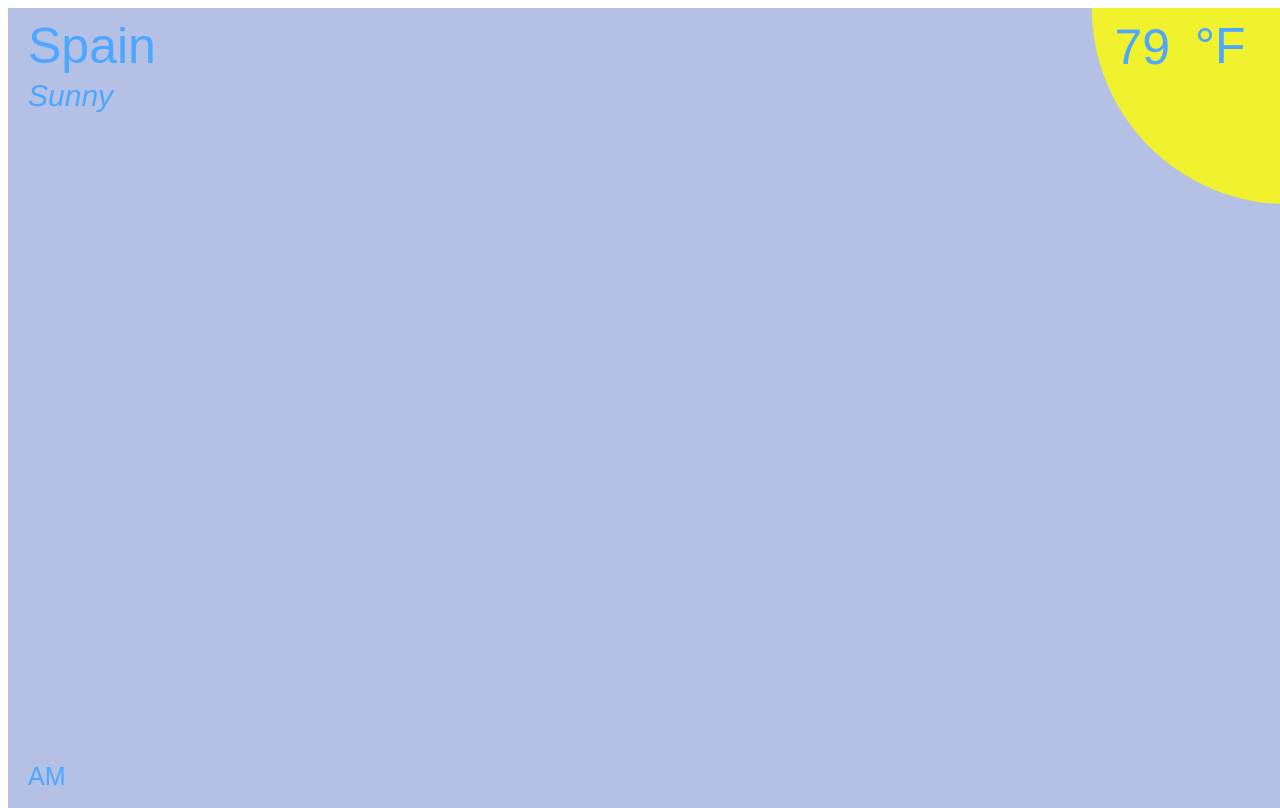
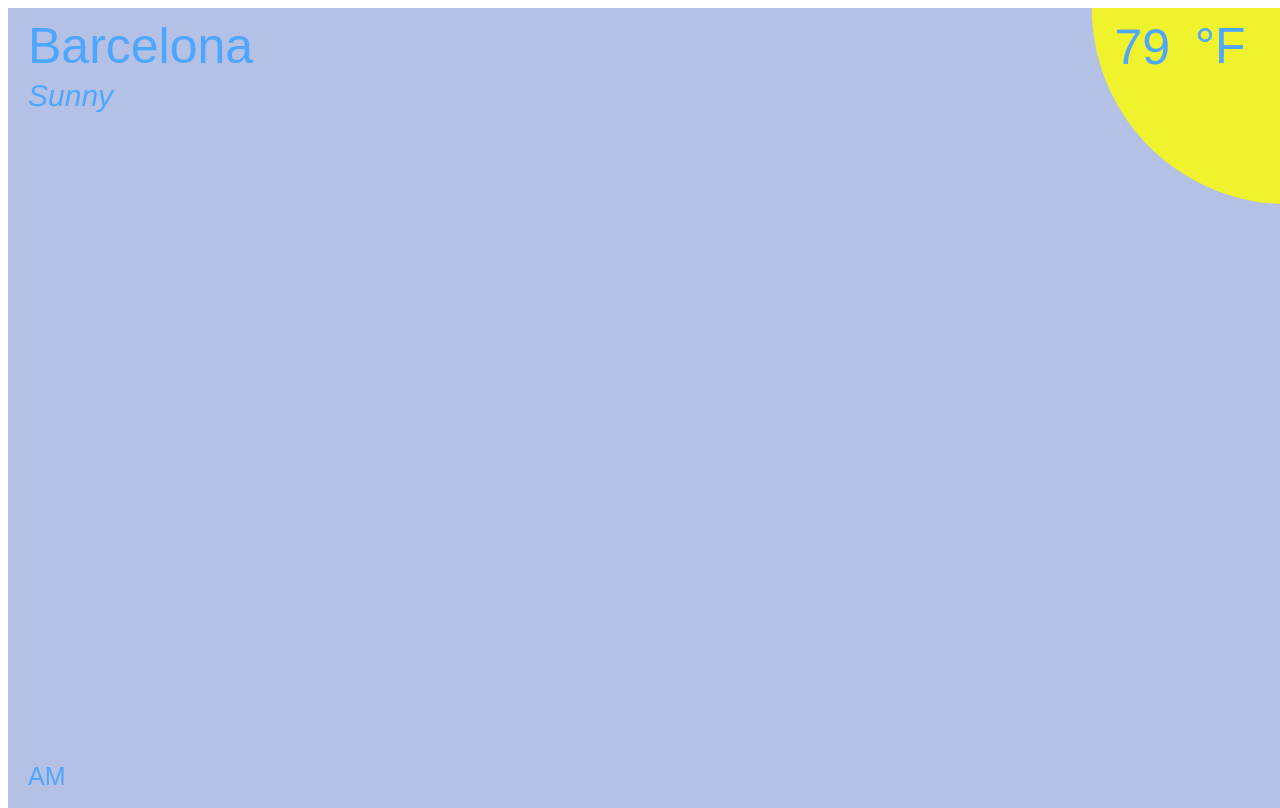
Before and after one commit to edilhassan/edilhassan.github.io, a plain HTML site: page index.html in a window 1280 px wide. Drawn offline with nearby package versions, Linux system fonts and the light colour scheme.

Commit message:
Updating deployment with changes to cities

```diff
--- a/index.html
+++ b/index.html
@@ -33,7 +33,7 @@
         </select>
 
         <select id="cities">
-          <option value=Spain>Spain</option>
+          <option value=Barcelona>Barcelona</option>
           <option value=Portland>Portland</option>
           <option value="New York">New York</option>
           <option value=Toronto>Toronto</option>
--- a/script.js
+++ b/script.js
@@ -1,6 +1,6 @@
 // Cities to be simulated
 var data = [
-  {city: "Spain", description: "Sunny", temperature: 79, unit: true},
+  {city: "Barcelona", description: "Sunny", temperature: 79, unit: true},
   {city: "Portland", description: "Partly cloudy", temperature: 75, unit: true},
   {city: "New York", description: "Rainy", temperature: 55, unit: true},
   {city: "Toronto", description: "Snowy", temperature: 25, unit: true},
```
Also changed, not shown: style.css (indentation only).
